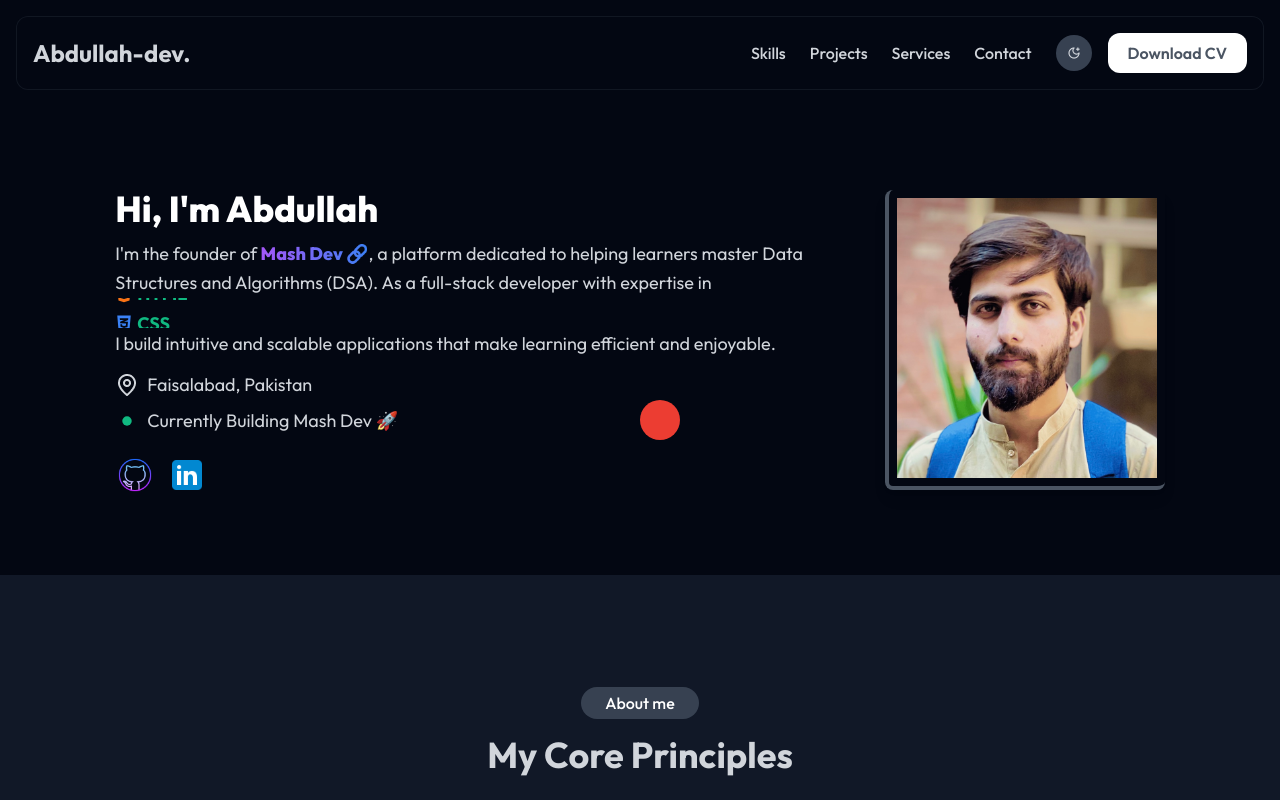
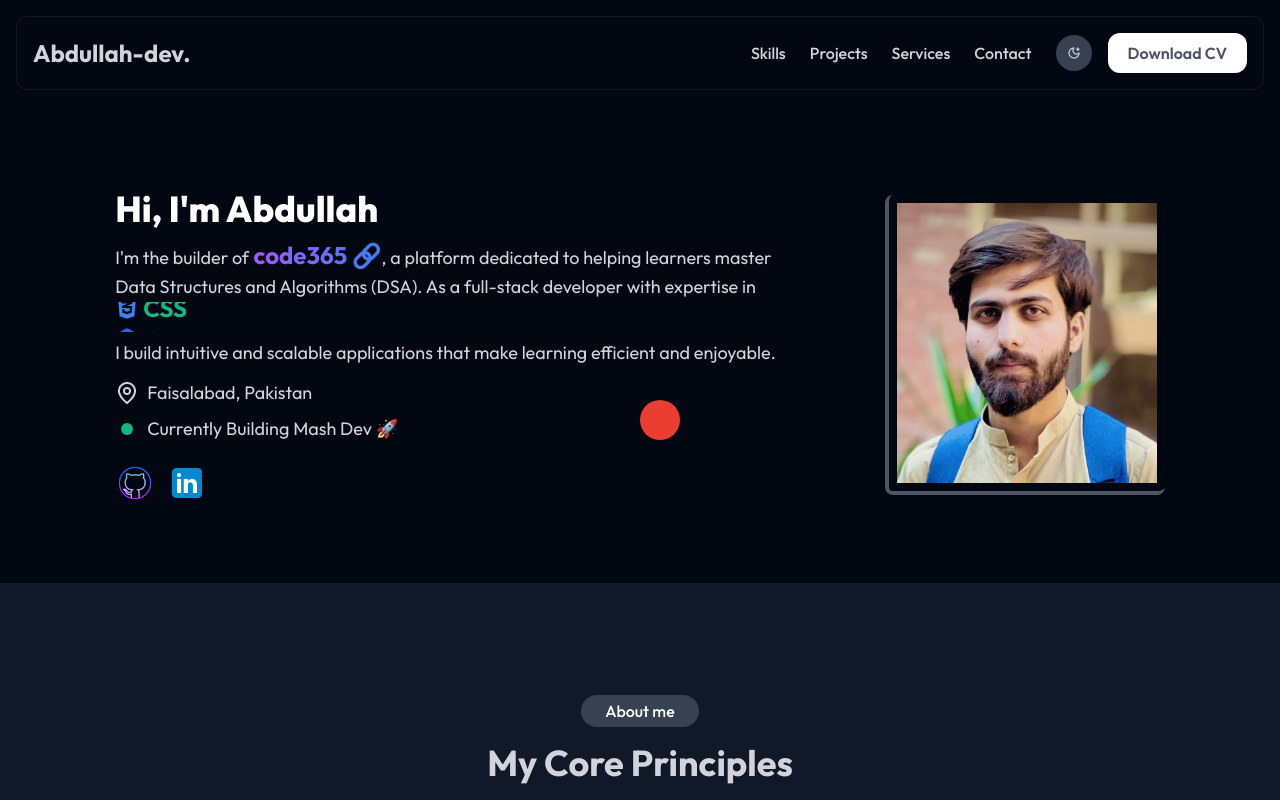
Before and after one commit to CODEMASTER-ABDULLAH-92/Portofolio, a React (Vite) app: page / in a window 1280 px wide. Shown: the top 800 px of the page. Built offline with nearby package versions, Linux system fonts and the light colour scheme.

Commit message:
update the app

```diff
--- a/src/App.jsx
+++ b/src/App.jsx
@@ -37,7 +37,7 @@ const App = () => {
       <div
         ref={cursorRef}
         id='cursor'
-        className='h-[40px] w-[40px] bg-red-500 rounded-full fixed pointer-events-none top-[50%] left-[50%] z-50 mix-blend-difference'
+        className='h-[40px] hidden md:block w-[40px] bg-red-500 rounded-full fixed pointer-events-none top-[50%] left-[50%] z-50 mix-blend-difference'
       ></div>
 
       {/* Page content */}
--- a/src/Component/Hero.jsx
+++ b/src/Component/Hero.jsx
@@ -13,6 +13,7 @@ import {
   SiExpress,
   SiMongodb,
   SiTailwindcss,
+  SiPython,
   SiGit,
   SiJavascript,
   SiCplusplus,
@@ -42,6 +43,9 @@ const Hero = () => {
     { name: "OOP", icon: <FaCube className="text-purple-600" /> },
     { name: "Git", icon: <SiGit className="text-orange-600" /> },
     { name: "Next.js", icon: <SiNextdotjs className="text-black dark:text-white" /> },
+
+{ name: "Python", icon: <SiPython className="text-yellow-500" /> }
+
   ];
 
 useGSAP(() => {
@@ -77,14 +81,14 @@ useGSAP(() => {
 
         {/* Description with Animated Masah Dev */}
         <p className="mb-3 text-lg leading-relaxed">
-          I'm the founder of
+          I'm the builder of
           <motion.span
-            className="font-extrabold bg-gradient-to-r from-purple-500 to-blue-500 bg-clip-text text-transparent"
+            className="font-bold bg-gradient-to-r text-2xl from-purple-500 to-blue-500 bg-clip-text text-transparent"
             initial={{ opacity: 0, scale: 0.8 }}
             animate={{ opacity: 1, scale: 1 }}
             transition={{ duration: 1, delay: 0.5 }}
           >
-            {" " } <Link to="https://mesh-dev.vercel.app/"> Mash Dev 🔗</Link>
+            {" " } <Link to="https://mesh-dev.vercel.app/"> code365 🔗</Link>
           </motion.span>
  , a platform dedicated to helping learners master Data Structures and Algorithms (DSA).
 
@@ -93,7 +97,7 @@ As a full-stack developer with expertise in {" "}
   <div ref={skillRef} className="flex flex-col">
     {skills.map((skill, index) => (
       <span key={index}>
-        <div className='flex items-center gap-1'>
+        <div className='flex text-2xl items-center gap-1'>
         {skill.icon}
         {skill.name}
 
@@ -151,8 +155,8 @@ As a full-stack developer with expertise in {" "}
           <div className="flex items-center">
             <motion.div
               className="w-2 h-2 bg-[#10B981] ml-2 rounded-full"
-              animate={{ scale: [1, 1.2, 1] }}
-              transition={{ repeat: Infinity, duration: 1.5 }}
+              animate={{ scale: [1, 1.5, 1] }}
+              transition={{ repeat: Infinity, duration: 1.9 }}
             />
             <p className="ml-4 text-lg">Currently Building Mash Dev 🚀</p>
           </div>
--- a/src/Component/Projects.jsx
+++ b/src/Component/Projects.jsx
@@ -24,7 +24,16 @@ const Projects = () => {
       codeUrl: "https://github.com/CODEMASTER-ABDULLAH-92/ScholarShip-App",
       technologies: ["Next.js", "Node.js", "MongoDB", "Tailwind CSS", "Express", "JWT Auth"],
       accentColor: "#10B981" // emerald
+    },{
+      title: "Code365",
+      description: "An aesthetic learning platform for mastering Data Structures, Algorithms, and core programming languages using interactive 3D models and modern UI.",
+      image: asset.code365, // replace with your actual image asset variable
+      demoUrl: "https://mesh-dev.vercel.app/", // update if you have a live URL
+      codeUrl: "https://github.com/CODEMASTER-ABDULLAH-92/mesh-dev", // update if you have a GitHub repo
+      technologies: ["React", "Next.js", "Node.js", "MongoDB", "Tailwind CSS", "Express"],
+      accentColor: "#3B82F6" // a vibrant bluish tone from Tailwind palette
     }
+
   ];
 
   return (
--- a/src/assets/asset.js
+++ b/src/assets/asset.js
@@ -26,6 +26,7 @@ import insta from "/src/assets/insta.png"
 import link from "/src/assets/link.png"
 import scholar from "/src/assets/scholar.png"
 import port from "/src/assets/port.png"
+import code365 from "/src/assets/code365.png"
 import gitpink from "/src/assets/gitpink.png"
 import p1 from "/src/assets/test1.avif"
 import p2 from "/src/assets/test2.avif"
@@ -45,7 +46,7 @@ export const asset = {
     bg,
     git_light,
     git_dark,
-
+    code365,
     figma_dark,
     abdullah,
     cross_gray,
```
Also changed, not shown: src/assets/code365.png (added).
